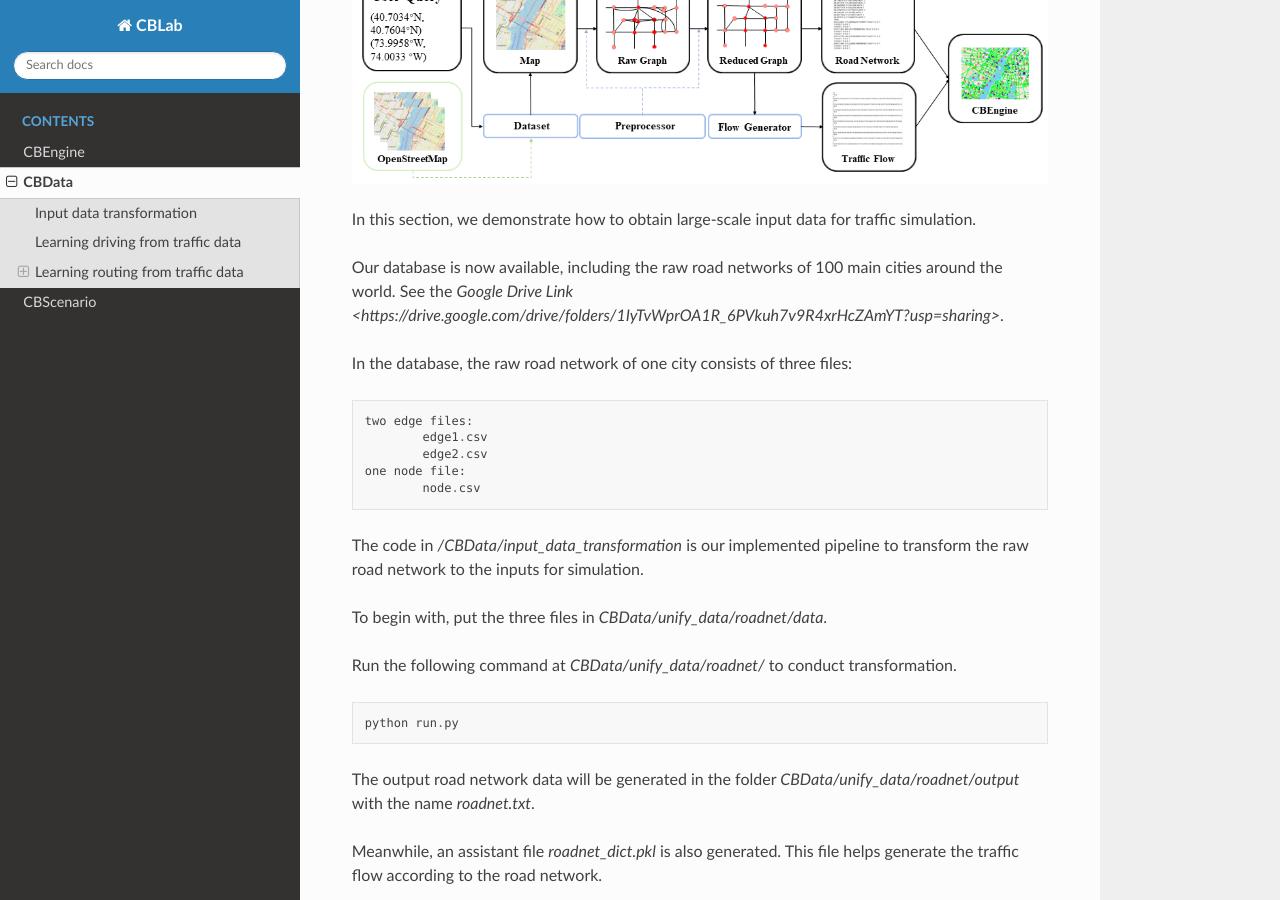
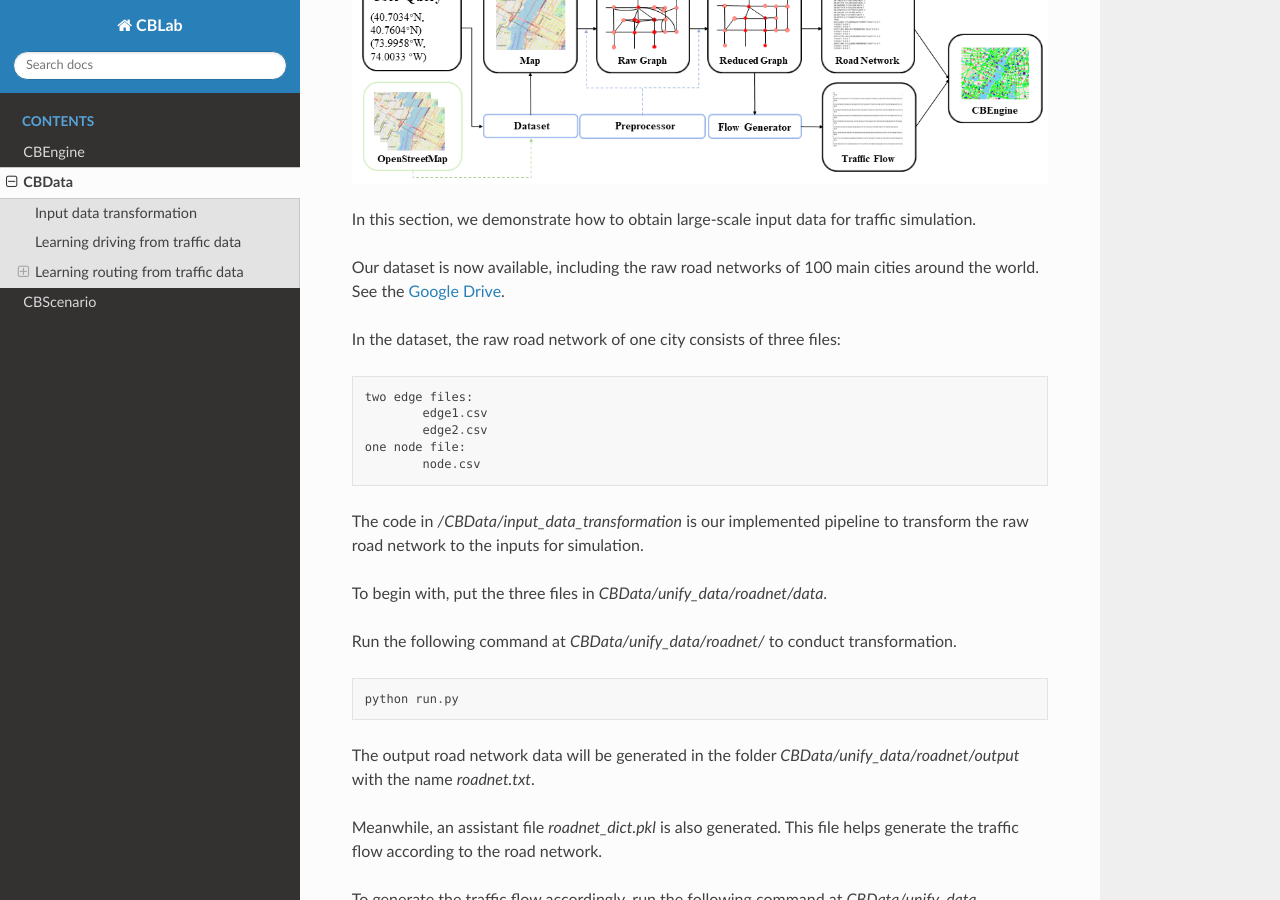
Before and after one commit to CaradryanLiang/CBLab-Documentation, a Sphinx documentation site: the page built from source/content/cbdata/cbdata.rst, in a window 1280 px wide and 900 px high, scrolled down 540 px. Built offline with Sphinx 7.4.7 and the Read the Docs theme 2.0.0, drawn with Linux system fonts in a browser that asks for light colours.

Commit message:
fix links

```diff
--- a/source/content/cbdata/cbdata.rst
+++ b/source/content/cbdata/cbdata.rst
@@ -30,10 +30,10 @@ Input data transformation
 
 In this section, we demonstrate how to obtain large-scale input data for traffic simulation.
 
-Our database is now available, including the raw road networks of 100 main cities around the world.
-See the `Google Drive Link <https://drive.google.com/drive/folders/1IyTvWprOA1R_6PVkuh7v9R4xrHcZAmYT?usp=sharing>`.
+Our dataset is now available, including the raw road networks of 100 main cities around the world.
+See the `Google Drive <https://drive.google.com/drive/folders/1IyTvWprOA1R_6PVkuh7v9R4xrHcZAmYT?usp=sharing>`_.
 
-In the database, the raw road network of one city consists of three files:
+In the dataset, the raw road network of one city consists of three files:
 
 .. code-block::
 
--- a/source/content/cbengine/cbengine.rst
+++ b/source/content/cbengine/cbengine.rst
@@ -77,7 +77,7 @@ Now, start up the simulation in the container.
 
 Using source code
 ====================
-Our source code is available on `Github <https://github.com/CityBrainLab/CityBrainLab.git>` for Linux. Run the following
+Our source code is available on `Github <https://github.com/CityBrainLab/CityBrainLab.git>`_ for Linux. Run the following
 command to clone our repo:
 
 .. code-block::
--- a/source/index.rst
+++ b/source/index.rst
@@ -17,7 +17,7 @@ City Brain Lab (CBLab) is a toolkit for scalable traffic simulation. CBLab consi
 CBData, and CBScenario, with which we make it possible to run large-scale traffic simulation on city-level road
 networks based on only raw traffic data.
 
-Now, the `code <https://github.com/CityBrainLab/CityBrainLab.git>` and the `dataset <https://drive.google.com/drive/folders/1IyTvWprOA1R_6PVkuh7v9R4xrHcZAmYT?usp=sharing>`
+Now, the `code <https://github.com/CityBrainLab/CityBrainLab.git>`_ and the `dataset <https://drive.google.com/drive/folders/1IyTvWprOA1R_6PVkuh7v9R4xrHcZAmYT?usp=sharing>`_
 are all available. Feel free to start your large-scale traffic simulation!
 
 \
```
Also changed, not shown: 16 other files.
